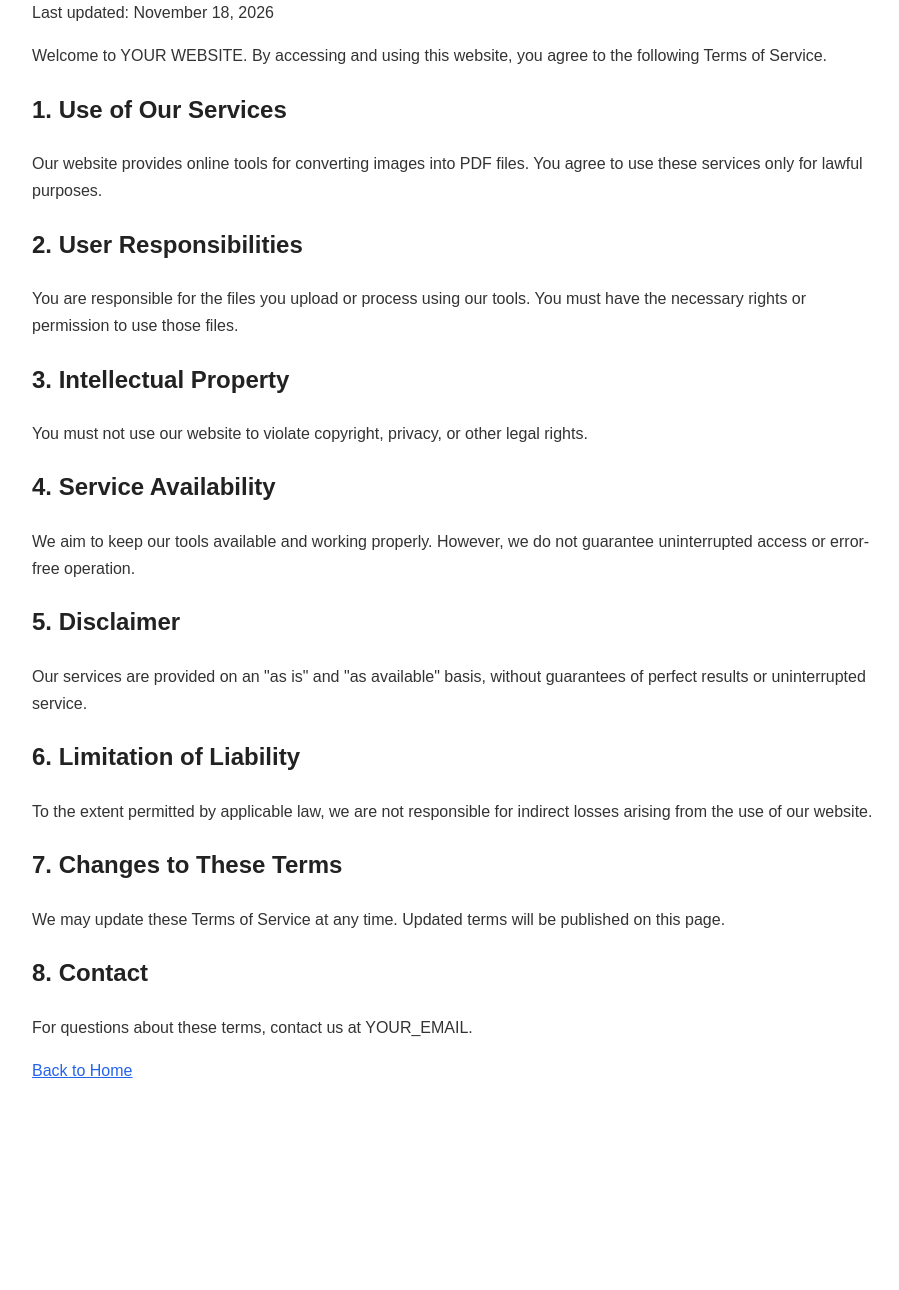
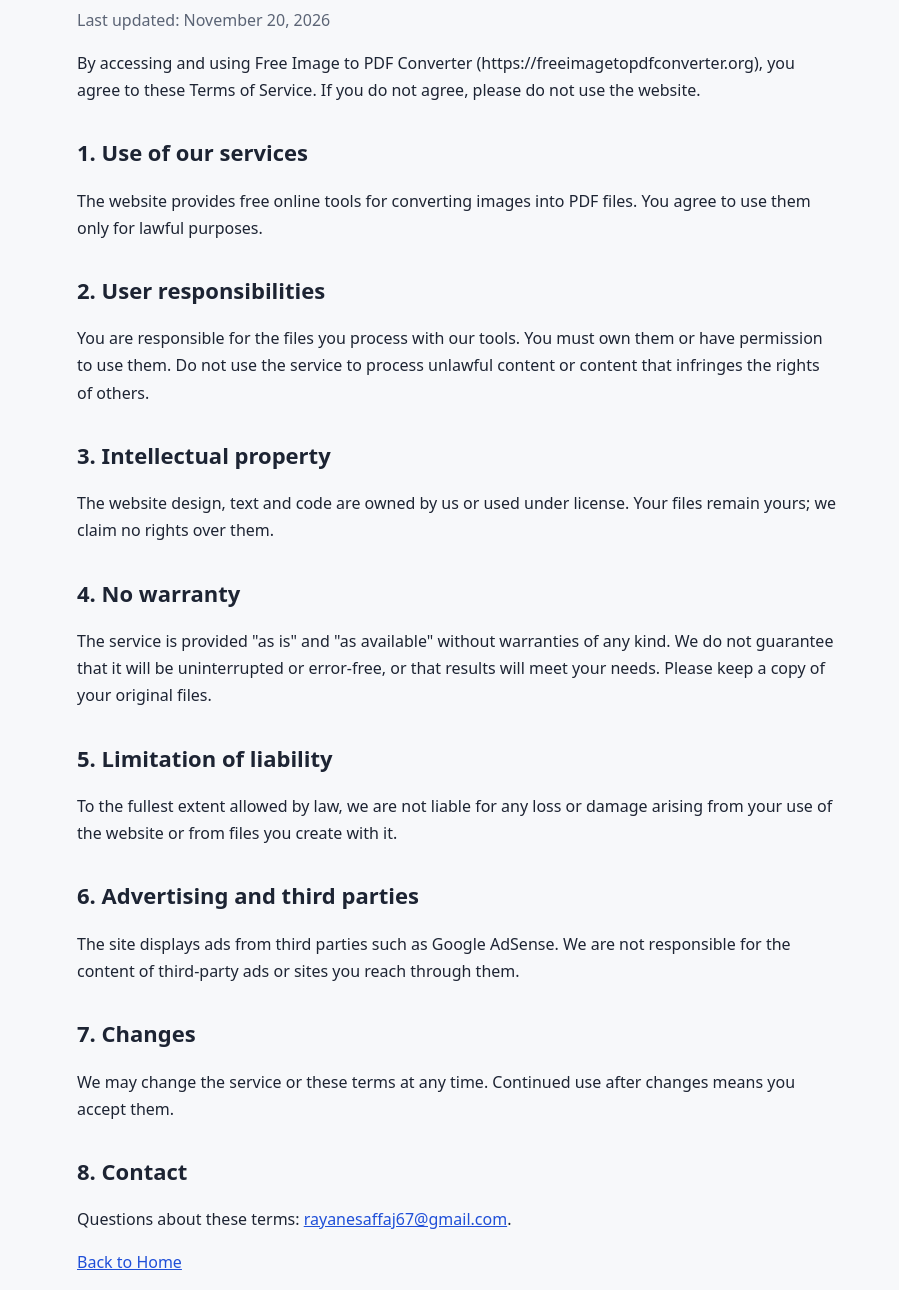
Before and after one commit to rayanesaffaj67-ux/QuickPDF-Converter.com, a plain HTML site: page terms.html in a window 1280 px wide. Shown: the part 158-1448 px from the top of the page, without its empty margins (183-1082 px from the left). Before the commit the page ends 1318 px from the top, so only its background shows below. Drawn offline with Linux system fonts and the light colour scheme.

Commit message:
Update terms.html

```diff
--- a/terms.html
+++ b/terms.html
@@ -1,45 +1,56 @@
 <!DOCTYPE html>
 <html lang="en">
 <head>
-  <meta charset="UTF-8">
-  <meta name="viewport" content="width=device-width, initial-scale=1.0">
-  <title>Terms of Service | YOUR WEBSITE</title>
-  <style>
-    body { font-family: Arial, sans-serif; max-width: 850px; margin: 40px auto; padding: 20px; line-height: 1.7; color: #333; }
-    h1, h2 { color: #222; }
-    a { color: #2563eb; }
-  </style>
+<meta charset="utf-8">
+<meta name="viewport" content="width=device-width, initial-scale=1">
+<title>Terms of Service | Free Image to PDF Converter</title>
+<meta name="description" content="Terms of Service for Free Image to PDF Converter.">
+<link rel="canonical" href="https://freeimagetopdfconverter.org/terms">
+<!-- GOOGLE ADSENSE: paste your AdSense script here -->
+<style>
+body{font-family:system-ui,Arial,sans-serif;max-width:760px;margin:0 auto;padding:24px 20px;line-height:1.7;color:#1d2433;background:#f7f8fa}
+h1{font-size:32px;margin:0 0 12px}h2{font-size:22px;margin:30px 0 8px}
+a{color:#1f4fd8}nav a{margin-right:16px;text-decoration:none}
+nav{padding-bottom:14px;border-bottom:1px solid #e3e6ec;margin-bottom:28px}
+footer{margin-top:44px;padding-top:18px;border-top:1px solid #e3e6ec;font-size:14px;color:#5b6475}
+footer a{margin-right:14px}.muted{color:#5b6475}
+</style>
 </head>
 <body>
-  <h1>Terms of Service</h1>
-  <p>Last updated: November 18, 2026</p>
+<nav><a href="/"><b>Free Image to PDF Converter</b></a><a href="/">Home</a><a href="/about">About</a><a href="/contact">Contact</a></nav>
 
-  <p>Welcome to YOUR WEBSITE. By accessing and using this website, you agree to the following Terms of Service.</p>
+<h1>Terms of Service</h1>
+<p class="muted">Last updated: November 20, 2026</p>
+<p>By accessing and using Free Image to PDF Converter (https://freeimagetopdfconverter.org), you agree to these Terms of Service. If you do not agree, please do not use the website.</p>
 
-  <h2>1. Use of Our Services</h2>
-  <p>Our website provides online tools for converting images into PDF files. You agree to use these services only for lawful purposes.</p>
+<h2>1. Use of our services</h2>
+<p>The website provides free online tools for converting images into PDF files. You agree to use them only for lawful purposes.</p>
 
-  <h2>2. User Responsibilities</h2>
-  <p>You are responsible for the files you upload or process using our tools. You must have the necessary rights or permission to use those files.</p>
+<h2>2. User responsibilities</h2>
+<p>You are responsible for the files you process with our tools. You must own them or have permission to use them. Do not use the service to process unlawful content or content that infringes the rights of others.</p>
 
-  <h2>3. Intellectual Property</h2>
-  <p>You must not use our website to violate copyright, privacy, or other legal rights.</p>
+<h2>3. Intellectual property</h2>
+<p>The website design, text and code are owned by us or used under license. Your files remain yours; we claim no rights over them.</p>
 
-  <h2>4. Service Availability</h2>
-  <p>We aim to keep our tools available and working properly. However, we do not guarantee uninterrupted access or error-free operation.</p>
+<h2>4. No warranty</h2>
+<p>The service is provided "as is" and "as available" without warranties of any kind. We do not guarantee that it will be uninterrupted or error-free, or that results will meet your needs. Please keep a copy of your original files.</p>
 
-  <h2>5. Disclaimer</h2>
-  <p>Our services are provided on an "as is" and "as available" basis, without guarantees of perfect results or uninterrupted service.</p>
+<h2>5. Limitation of liability</h2>
+<p>To the fullest extent allowed by law, we are not liable for any loss or damage arising from your use of the website or from files you create with it.</p>
 
-  <h2>6. Limitation of Liability</h2>
-  <p>To the extent permitted by applicable law, we are not responsible for indirect losses arising from the use of our website.</p>
+<h2>6. Advertising and third parties</h2>
+<p>The site displays ads from third parties such as Google AdSense. We are not responsible for the content of third-party ads or sites you reach through them.</p>
 
-  <h2>7. Changes to These Terms</h2>
-  <p>We may update these Terms of Service at any time. Updated terms will be published on this page.</p>
+<h2>7. Changes</h2>
+<p>We may change the service or these terms at any time. Continued use after changes means you accept them.</p>
 
-  <h2>8. Contact</h2>
-  <p>For questions about these terms, contact us at YOUR_EMAIL.</p>
+<h2>8. Contact</h2>
+<p>Questions about these terms: <a href="mailto:rayanesaffaj67@gmail.com">rayanesaffaj67@gmail.com</a>.</p>
+<p><a href="/">Back to Home</a></p>
 
-  <p><a href="index.html">Back to Home</a></p>
+<footer>
+<p><a href="/about">About Us</a><a href="/privacy-policy">Privacy Policy</a><a href="/contact">Contact Us</a><a href="/terms">Terms of Service</a></p>
+<p>&copy; 2026 Free Image to PDF Converter. All rights reserved.</p>
+</footer>
 </body>
 </html>
```
